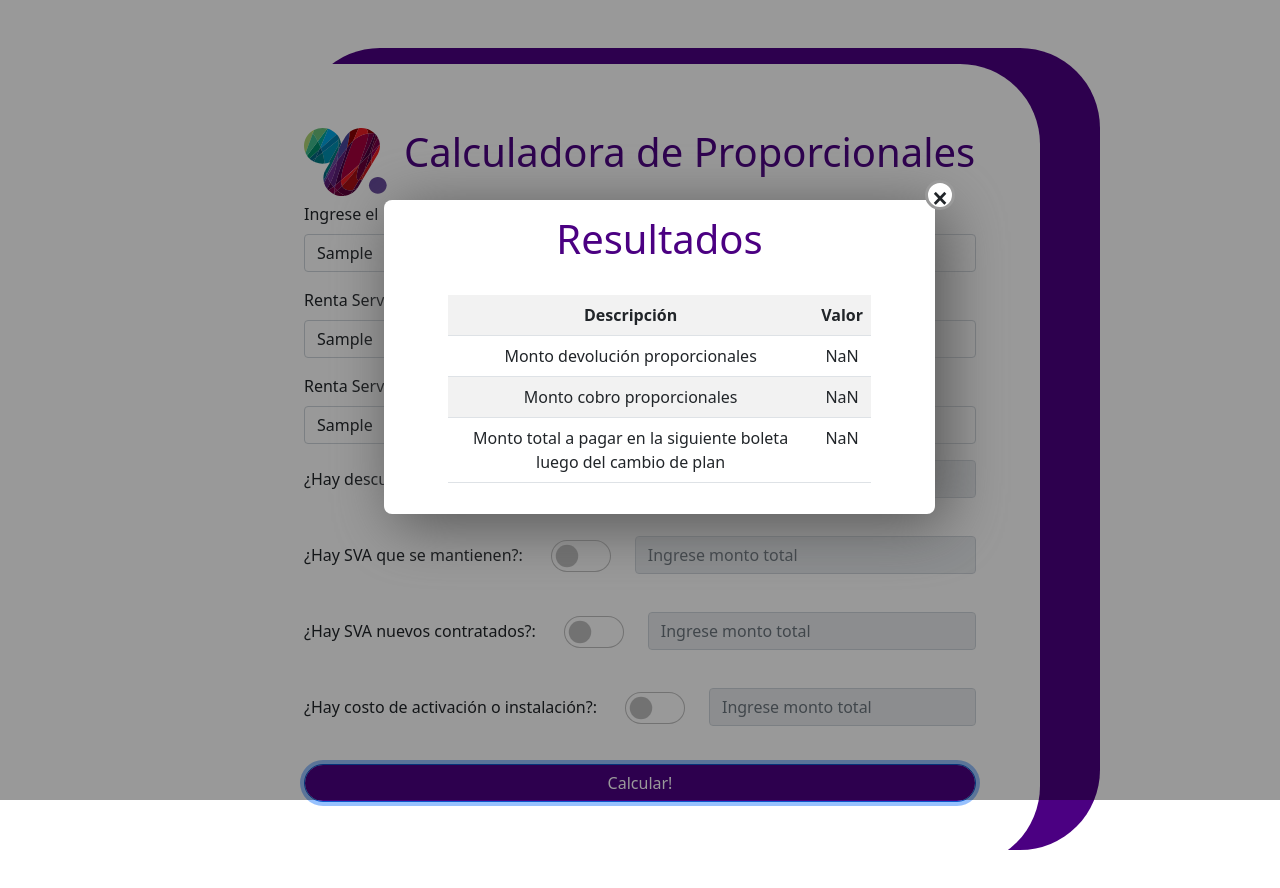
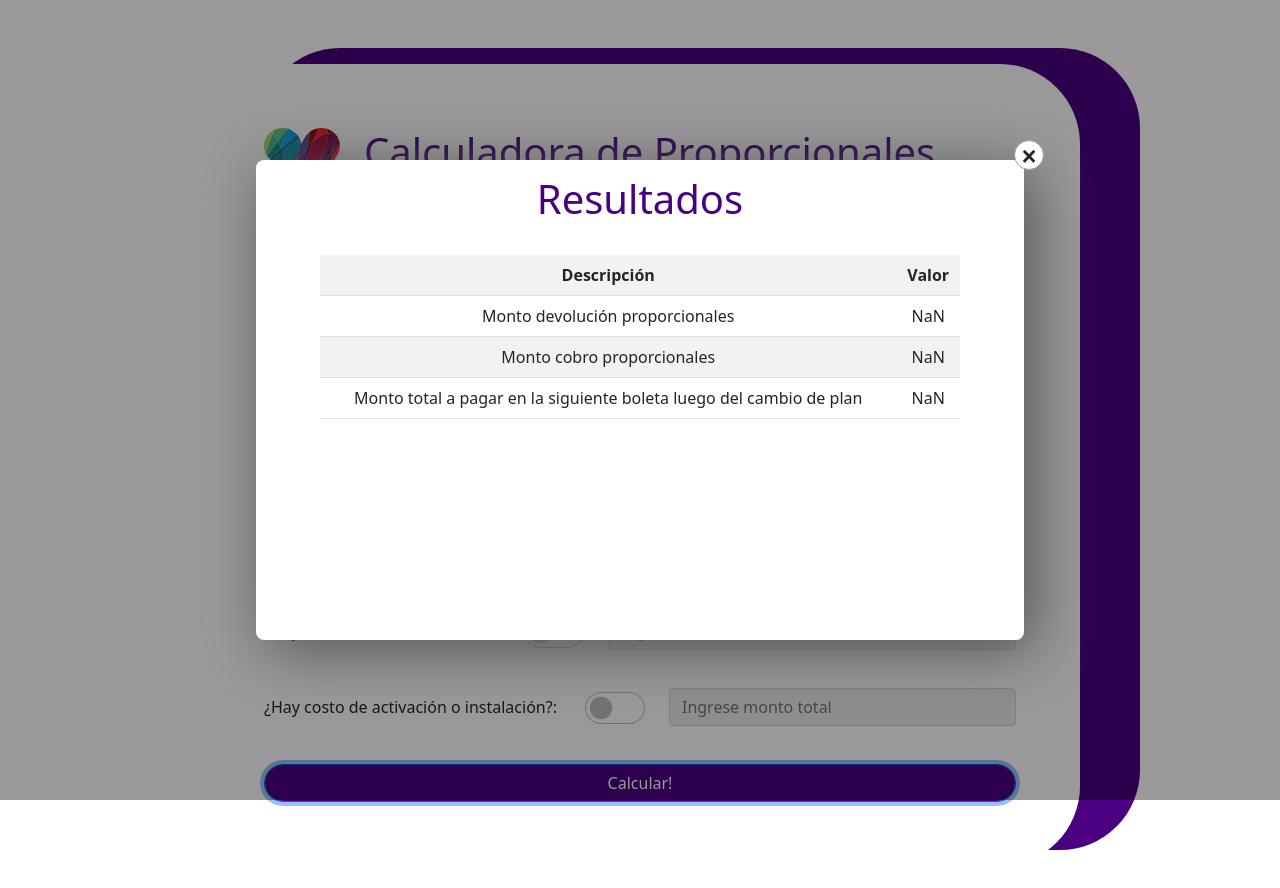
Before and after one commit to nizent/BestCalculator, a plain HTML site: page index.html in a window 1280 px wide. Both pictures are taken after typing "Sample", "Sample", "Sample" into the empty fields and a click on the button "Calcular!". Drawn offline with nearby package versions, Linux system fonts and the light colour scheme.

Commit message:
Add files via upload

```diff
--- a/calculator.js
+++ b/calculator.js
@@ -75,7 +75,7 @@ function calculateProportionals(){
     let SVAn = document.getElementById("SVAn:").value;
     let CI = document.getElementById("CI:").value;
     let message = "<div id=\"popupCloseButton\" class=\"popupCloseButton\" onclick=\"deactivateMessage();\">&times;</div>";
-    message+="<h1 class=\"Title\"> Resultados </h1><br>";
+    message+="<div class=\"scrollable\"><h1 class=\"Title\"> Resultados </h1><br>";
     message += "<table class=\"table table-striped\"><tr><th>Descripción</th><th>Valor</th></tr>";
     let today = new Date();
     let dd = parseFloat(String(today.getDate()).padStart(2, '0'));
@@ -102,7 +102,7 @@ function calculateProportionals(){
             message+="<tr><td>Como ya se le emitió su boleta con el plan anterior el monto a pagar en su siguiente boleta es</td><td>"+Number(Number(spa + SVAa).toFixed(0)).toLocaleString()+"</td></tr>";
         }
     }
-    message+="</table>";
+    message+="</table></div>";
     if(document.getElementById("DOM").value!=='' && document.getElementById("SPA").value && document.getElementById("SPN").value){
         document.getElementById("message").innerHTML=message;
         document.getElementById("message").style.display="block";
--- a/style.css
+++ b/style.css
@@ -12,8 +12,8 @@
 
 @media (min-width: 1000px) {
     .centered_section {
-        margin-left: 15em !important;
-        margin-right: 15em;
+        margin-left: 200px !important;
+        margin-right: 200px;
         margin-top: 5%;
         margin-bottom: 5%;
         padding: 5%;
@@ -62,7 +62,11 @@
 
 #message {
     background-color: white;
-    margin-left: 30%;
+    margin-left: 20%;
+}
+
+.scrollable {
+    overflow-y: auto;
 }
 
 .popupCloseButton {
@@ -83,7 +87,8 @@
     text-align: center;
 }
 .popupCloseButton:hover {
-    background-color: #ccc;
+    background-color: rgb(255, 2, 2);
+    color: white;
 }
 
 .hover_bkgr_fricc{
@@ -100,17 +105,14 @@
 
 .hover_bkgr_fricc .helper{
     display:inline-block;
-    height:25%;
-    width: 50%;
+    height:20%;
     vertical-align:middle;
 }
 .hover_bkgr_fricc > div {
     background-color: #fff;
     box-shadow: 10px 10px 60px #555;
     display: inline-block;
-    height: auto;
-    max-width: 551px;
-    min-height: 100px;
+    height: 60%;
     vertical-align: middle;
     width: 60%;
     position: relative;
@@ -120,7 +122,7 @@
 
 .popupCloseButton {
     background-color: #fff;
-    border: 3px solid #999;
+    border: 1px solid #999;
     border-radius: 50px;
     cursor: pointer;
     display: inline-block;
```
